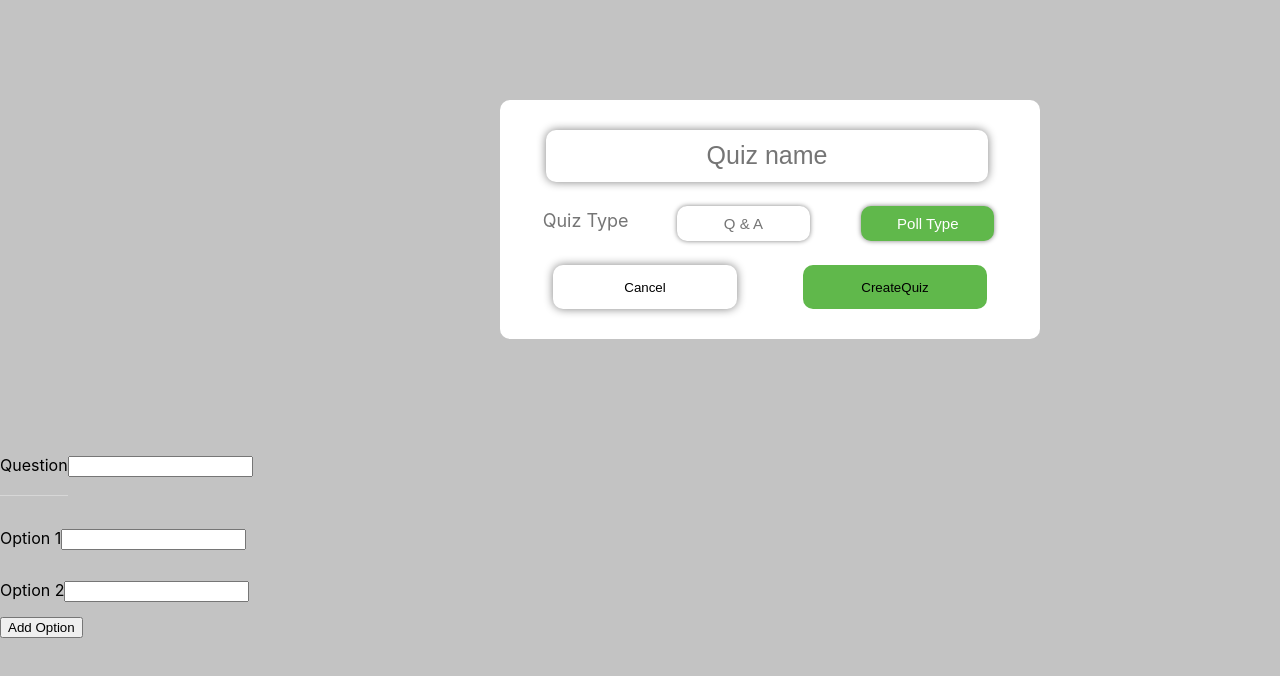
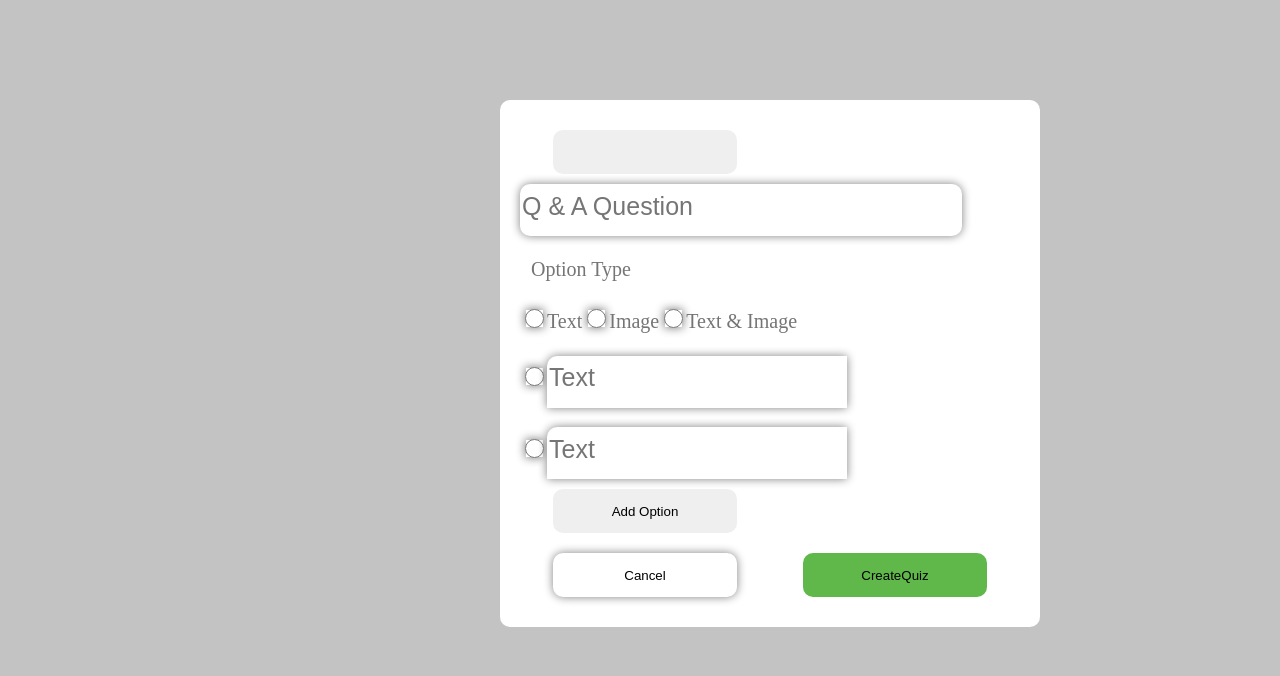
Before and after one commit to AmanMate/Quizze, a React (Create React App) app: page /create-quiz in a window 1280 px wide. Both pictures are taken after a click on the button "Continue". Shown: the top 676 px of the page. Built offline with nearby package versions, Linux system fonts and the light colour scheme.

Commit message:
Added changes

```diff
--- a/src/pages/createQuiz/CreateQuiz.css
+++ b/src/pages/createQuiz/CreateQuiz.css
@@ -12,6 +12,10 @@
     top: 0;
     position: fixed;
     z-index: 3;
+}
+
+div.modal-container{
+
 }
 
 .quiz-name-type {
@@ -45,7 +49,7 @@ input::placeholder {
 .quiz-name {
     margin: 10px 26px;
     width: 212px;
-    text-align: center;
+    text-align: left;
     font-size: 23px;
     color: #757575
 }
@@ -89,3 +93,137 @@ input::placeholder {
     background-color: #60B84B;
 
 }
+
+div.inline-question{
+    width: 673px;
+    height: 50px;
+    top: 220px;
+    left: 311px;
+    gap: 0px;
+    border-radius: 10px 0px 0px 0px;
+    opacity: 0px;
+}
+
+
+input.inline-question{
+    size: 500px;
+}
+
+input.radio{
+    width: 19px;
+    height: 19px;
+    top: 441px;
+    left: 269px;
+    gap: 0px;
+    opacity: 0px;
+
+}
+
+div.question-option{
+    width: 845px;
+    height: 671px;
+    top: 83px;
+    left: 217px;
+    gap: 0px;
+    opacity: 0px;
+}
+
+.action-buttons{
+
+
+}
+
+input.text{
+    width: 296px;
+    height: 50px;
+    top: 361px;
+    left: 311px;
+    gap: 0px;
+    border-radius: 10px 0px 0px 0px;
+    opacity: 0px;
+
+}
+
+input.optionradio{
+    width: 19px;
+    height: 19px;
+    top: 303px;
+    left: 499px;
+    gap: 0px;
+    opacity: 0px;
+
+}
+
+p.optionfont{
+    width: 122px;
+    height: 30px;
+    top: 298px;
+    left: 329px;
+    gap: 0px;
+    opacity: 0px;
+    font-family: Poppins;
+    font-size: 20px;
+    font-weight: 500;
+    line-height: 30px;
+    text-align: center;
+
+}
+
+label{
+    width: 42px;
+    height: 30px;
+    top: 298px;
+    left: 528px;
+    gap: 0px;
+    opacity: 0px;
+    font-family: Poppins;
+    font-size: 20px;
+    font-weight: 500;
+    line-height: 30px;
+    text-align: center;
+
+}
+
+.published{
+    width: 502px;
+    height: 118px;
+    top: 277px;
+    left: 415px;
+    gap: 0px;
+    opacity: 0px;
+    font-family: Poppins;
+    font-size: 39px;
+    font-weight: 600;
+    line-height: 58.5px;
+    text-align: center;
+
+}
+
+div.display-flex.button{
+    width: 648px;
+    height: 47px;
+    top: 466px;
+    left: 316px;
+    gap: 0px;
+    border-radius: 10px 0px 0px 0px;
+    opacity: 0px;
+
+}
+
+p.quiz-type{
+    width: 122px;
+    height: 38px;
+    top: 469px;
+    left: 316px;
+    gap: 0px;
+    opacity: 0px;
+    font-family: Poppins;
+    font-size: 20px;
+    font-weight: 300;
+    line-height: 30.5px;
+    text-align: center;
+}
+
+button.qna-button{
+
+}
--- a/src/pages/createQuiz/CreateQuiz.js
+++ b/src/pages/createQuiz/CreateQuiz.js
@@ -1,10 +1,15 @@
 import React, { useState } from "react";
+import axios from "axios"
+import { useNavigate, Link} from "react-router-dom";
 import "./CreateQuiz.css";
 
 export default function Mymodal({ closeModal }) {
   const [activeStep, setActiveStep] = useState(0);
   const [quizName, setQuizName] = useState("");
   const [quizType, setQuizType] = useState("");
+  const [question, setQuestion] = useState("");
+  const [option, setOption] = useState("");
+
   const [questions, setQuestions] = useState([]);
   const [currentQuestion, setCurrentQuestion] = useState("");
   const [currentOptions, setCurrentOptions] = useState(["", ""]);
@@ -17,14 +22,20 @@ export default function Mymodal({ closeModal }) {
     setQuizType(!quizType);
   };
 
-  const handleQuestionChange = (e) => {
+  const handleQuestionChange = (index, e) => {
     setCurrentQuestion(e.target.value);
-  };
+    const newQuestions = [...questions];
+    newQuestions[index] = e.target.value;
+    setQuestions(newQuestions);  };
 
   const handleOptionChange = (index, e) => {
     const newOptions = [...currentOptions];
     newOptions[index] = e.target.value;
     setCurrentOptions(newOptions);
+  };
+
+  const handleAddQuestions = () => {
+    setQuestions((prevQuestions) => [...prevQuestions, ""]);
   };
 
   const handleAddOption = () => {
@@ -40,17 +51,54 @@ export default function Mymodal({ closeModal }) {
     }
   };
 
+  // async function QnAClick(e){
+  //   e.preventDefault();
+
+  //   try{
+
+  //     await axios("http://localhost:4000/createquiz/",{
+  //       action: " ",
+  //       method: "POST",
+  //       headers: {
+  //         'Content-Type': 'application/json'
+  //       },
+  //       data: JSON.stringify({
+  //         questions:[
+  //           {
+  //             // user_email: email,
+  //             // quiz_id: id,
+  //             // quiz_name: name,
+  //             // quiz_type: type,
+  //             // question: question,
+
+  //             options:[
+  //               {
+  //                 title: option,url
+  //               }
+  //             ]
+  //           }
+  //         ]
+  //       })
+  //     })
+  //   }
+  //   catch(e){
+  //     console.log(e);
+  //   }
+  // }
+
   return (
     <div>
-      <div class="modal-wrapper"></div>
+      <div class="modal-wrapper">
         <div class="modal-container">
           <div class="quiz-name-type">
+            {activeStep === 0 && (
+            <div class="action-buttons">
                <input class="quiz-name" placeholder="Quiz name" value={quizName} onChange={handleQuizNameChange}></input>
 
                <div class="display-flex buttons">
                   <p class="quiz-type">Quiz Type</p>
                     <button
-              onClick={handleClick}
+                      onClick={() => handleClick("Q&A")}
                       class="qna-button"
                       style={{
                         backgroundColor: quizType ? "#60B84B" : "white",
@@ -60,7 +108,7 @@ export default function Mymodal({ closeModal }) {
                       Q & A
                     </button>
                     <button
-              onClick={handleClick}
+                      onClick={() => handleClick("Poll")}
                       class="poll-type-button"
                       style={{
                         backgroundColor: quizType ? "white" : "#60B84B",
@@ -70,68 +118,72 @@ export default function Mymodal({ closeModal }) {
                       Poll Type
                     </button>
                   </div>
-          {activeStep === 0 && (
-            <div class="action-buttons">
               <button class="cancel" onClick={closeModal}>
                 Cancel
               </button>
               <button class="continue" onClick={handleContinueClick}>Continue</button>
             </div>
             )}
+              <div class="box">
                 {activeStep === 1 && (
                   <div class="action-buttons">
-              {/* <div className="qnaQues">
-              <input type="text" value={currentQuestion} onChange={setCurrentQuestion()} placeholder="Q & A Question"></input>
+
+                    <div class="question-options">
+                      <div class="box1">
+                      {questions.map((Question, index) => (
+                          <div key={index}>
+                            <p class="inline option"></p>
+                            <button value={Question} onChange={(e) => handleQuestionChange(index, e)} onClick={handleAddQuestions} ></button>
                           </div>
-              <div id="optiontype">
-              <input type="radio" value={currentOptions} onchange={setCurrentOptions()}>Option Type</input>
-              </div> */}
+                      ))}
+                      <button onClick={handleAddQuestions}></button>
 
+
+                        <div class="inline-question ">
+                           <input type="text"  onChange={(e) => handleQuestionChange} placeholder="Q & A Question"></input>
+                        </div>
+                    <div class="optionType">
+                         <p class="optionfont">Option Type</p>
+                     <input type="radio"  class="optionradio" value="text" ></input>
+                          <label>Text</label>
+                     <input type="radio"  class="optionradio" value="text" ></input>
+                          <label>Image</label>
+                     <input type="radio"  class="optionradio" value="text" ></input>
+                          <label>Text & Image</label>
+                     </div>
+                  </div>
+
+
+                      {currentOptions.map((option, index) => (
+                          <div key={index}>
+                            <p class="inline option"></p>
+                               <input type="radio" class="radio"></input>
+                               <input type="text"  class="text" value={option} onChange={(e) => handleOptionChange(index, e)} placeholder="Text"></input>
+                          </div>
+                      ))}
+                              <button onClick={handleAddOption}>Add Option</button>
+                                </div>
                                   <button class="cancel" onClick={closeModal}>
                                     Cancel
                                 </button>
                               <button class="continue" onClick={handleContinueClick}>CreateQuiz</button>
                             </div>
+
                           )}
                           {activeStep === 2 && (
                               <div class="action-buttons">
-              <button class="cancel" onClick={closeModal}>
-                Cancel
-              </button>
-              <button class="continue" onClick={() => {}}>Create Quiz</button>
+                                <div class="questions">
+                                  <p class="published">Congrats your Quiz is Published! </p>
+                                  <input type="url"></input>
+                                </div>
+                                <button class="Share" onClick={() => {}}>Share</button>
                               </div>
                                   )}
               </div>
-        {activeStep === 1 && (
-          <div class="question-options">
-            <div>
-              <p class="inline question">Question</p>
-              <input type="text" value={currentQuestion} onChange={handleQuestionChange}></input>
+
+
           </div>
-            {currentOptions.map((option, index) => (
-              <div key={index}>
-                <p class="inline option">Option {index + 1}</p>
-                <input type="text" value={option} onChange={(e) => handleOptionChange(index, e)}></input>
         </div>
-            ))}
-            <button onClick={handleAddOption}>Add Option</button>
-          </div>
-        )}
-        {activeStep === 2 && (
-          <div class="questions">
-            {questions.map((question, index) => (
-              <div key={index}>
-                <p class="inline question">Question {index + 1}</p>
-                <p>{question.question}</p>
-                <ul>
-                  {question.options.map((option, index) => (
-                    <li key={index}>{option}</li>
-                  ))}
-                </ul>
-              </div>
-            ))}
-          </div>
-        )}
       </div>
     </div>
   );
--- a/src/pages/login/Login.js
+++ b/src/pages/login/Login.js
@@ -1,4 +1,4 @@
-import React, { useEffect, useState } from "react";
+import React, { useState } from "react";
 import axios from "axios"
 import { useNavigate, Link} from "react-router-dom";
 import "./Login.css";
@@ -51,7 +51,7 @@ export default function Login() {
           password: password,
         })
       })
-      if(res.status=200){
+      if(res.status(200)){
         navigate("/dashboard");
       }
     }
```
Lines whose indentation alone changed are shown as unchanged.
